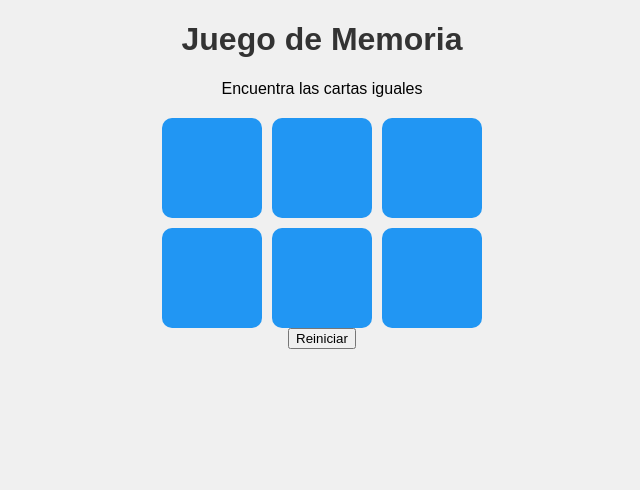
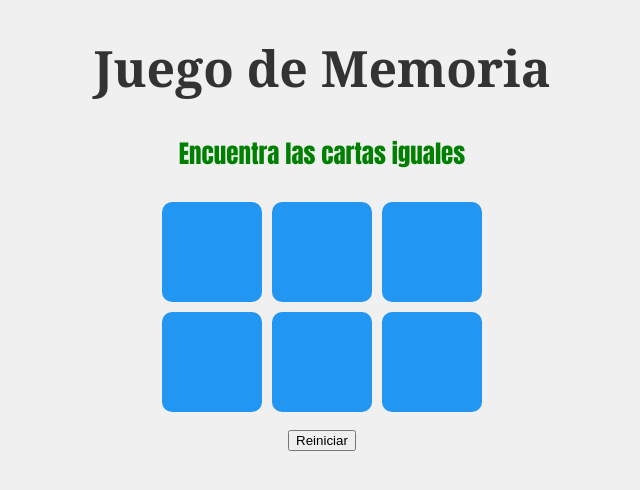
Before and after one commit to angelac552/fullstack-bootcamp-juego-memoria-172, a plain HTML site: page index.html in a window 1280 px wide. Shown: the whole page, without its empty margins (318-958 px from the left). Drawn offline with Linux system fonts and the light colour scheme.

Commit message:
Cambios html y css

```diff
--- a/style.css
+++ b/style.css
@@ -6,6 +6,14 @@ body {
 
 h1 {
     color: #333;
+    text-align: center;
+    font-family: Georgia, 'Times New Roman', Times, serif;
+    font-size: 50px;
+}
+p{
+    color: green;
+    font-family: Impact, Haettenschweiler, 'Arial Narrow Bold', sans-serif;
+    font-size: 25px;
 }
 
 .tablero {
@@ -13,7 +21,7 @@ h1 {
     grid-template-columns: repeat(3, 100px);
     gap: 10px;
     justify-content: center;
-    margin-top: 20px;
+    margin-top: 30px;
 }
 
 .carta {
```
Also changed, not shown: index.html (+1 -0 lines).
